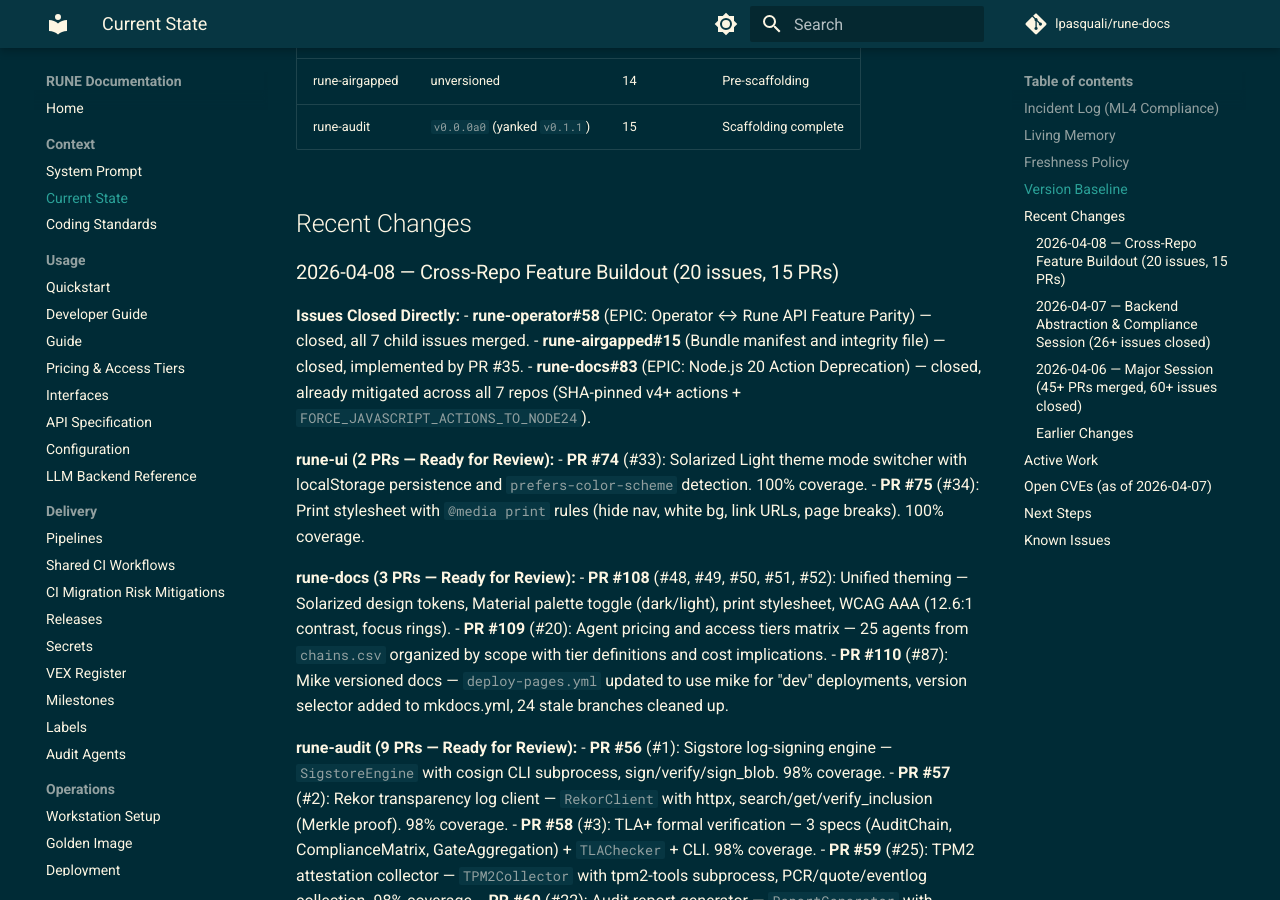
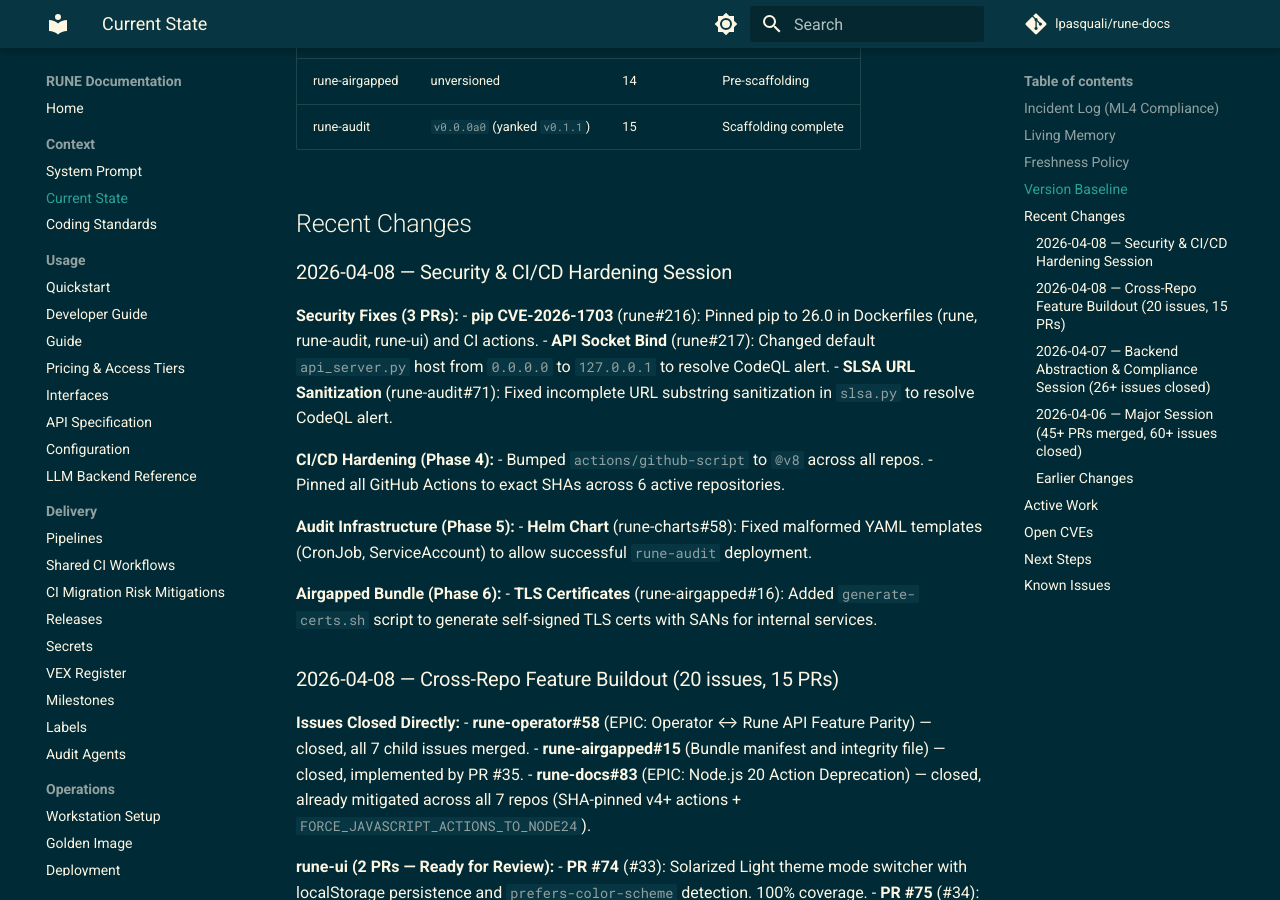
Before and after one commit to lpasquali/rune-docs, an MkDocs documentation site: the page built from docs/context/CURRENT_STATE.md, in a window 1280 px wide and 900 px high, scrolled down 990 px. Built offline with MkDocs 1.6.1 and Material for MkDocs 9.7.7, drawn with Linux system fonts in a browser that asks for light colours; comment, search, counter and statistics services are not loaded; the version menu is left out; some of the changed text lies outside the part shown.

Commit message:
docs: update CURRENT_STATE.md with security and phase 4/5/6 progress

```diff
--- a/docs/context/CURRENT_STATE.md
+++ b/docs/context/CURRENT_STATE.md
@@ -31,6 +31,24 @@ Last updated: **2026-04-08**.
 
 
 ## Recent Changes
+
+### 2026-04-08 — Security & CI/CD Hardening Session
+
+**Security Fixes (3 PRs):**
+- **pip CVE-2026-1703** (rune#216): Pinned pip to 26.0 in Dockerfiles (rune, rune-audit, rune-ui) and CI actions.
+- **API Socket Bind** (rune#217): Changed default `api_server.py` host from `0.0.0.0` to `127.0.0.1` to resolve CodeQL alert.
+- **SLSA URL Sanitization** (rune-audit#71): Fixed incomplete URL substring sanitization in `slsa.py` to resolve CodeQL alert.
+
+**CI/CD Hardening (Phase 4):**
+- Bumped `actions/github-script` to `@v8` across all repos.
+- Pinned all GitHub Actions to exact SHAs across 6 active repositories.
+
+**Audit Infrastructure (Phase 5):**
+- **Helm Chart** (rune-charts#58): Fixed malformed YAML templates (CronJob, ServiceAccount) to allow successful `rune-audit` deployment.
+
+**Airgapped Bundle (Phase 6):**
+- **TLS Certificates** (rune-airgapped#16): Added `generate-certs.sh` script to generate self-signed TLS certs with SANs for internal services.
+
 
 ### 2026-04-08 — Cross-Repo Feature Buildout (20 issues, 15 PRs)
 
@@ -182,13 +200,9 @@ Last updated: **2026-04-08**.
 | rune-airgapped | [#24](https://github.com/lpasquali/rune-airgapped/issues/24) | EPIC: Customer Documentation & Guides | Not started |
 
 
-## Open CVEs (as of 2026-04-07)
+## Open CVEs
 
-| Repo | CVE | Package | Severity | Fix |
-|---|---|---|---|---|
-| rune, rune-ui, rune-audit | CVE-2026-1703 | pip 25.3 | — | Upgrade to pip 26.0 |
-| rune | CodeQL `py/bind-socket-all-network-interfaces` | — | Medium | Change default bind to 127.0.0.1 |
-| rune-audit | CodeQL `py/incomplete-url-substring-sanitization` | — | High | Fix URL validation in slsa.py |
+All critical and high severity CVEs and CodeQL alerts identified on 2026-04-07 have pending PRs for remediation.
 
 **Dependabot is DISABLED** on 5 repos (rune-operator, rune-ui, rune-charts, rune-docs, rune-airgapped). Should be enabled for ML4 compliance.
 
```
Also changed, not shown: other parts of docs/context/CURRENT_STATE.md (+0 -1 lines).
